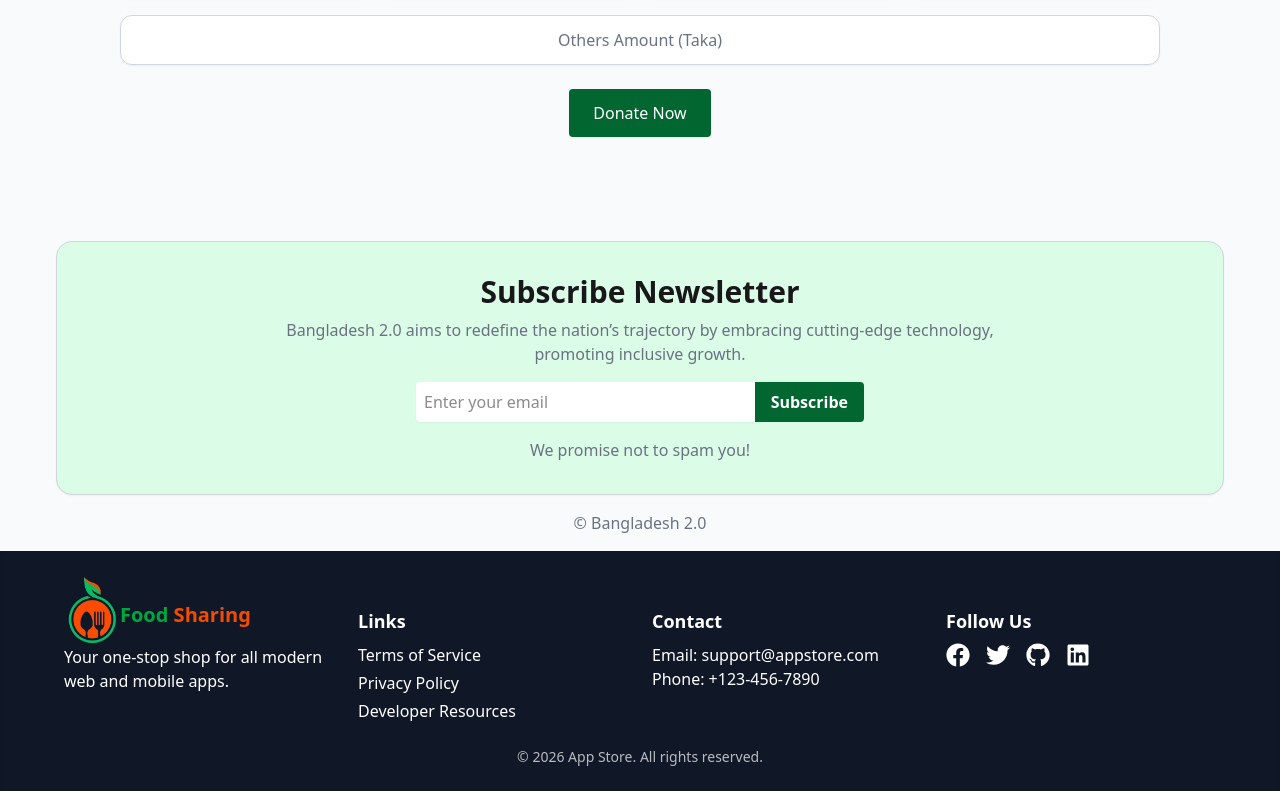
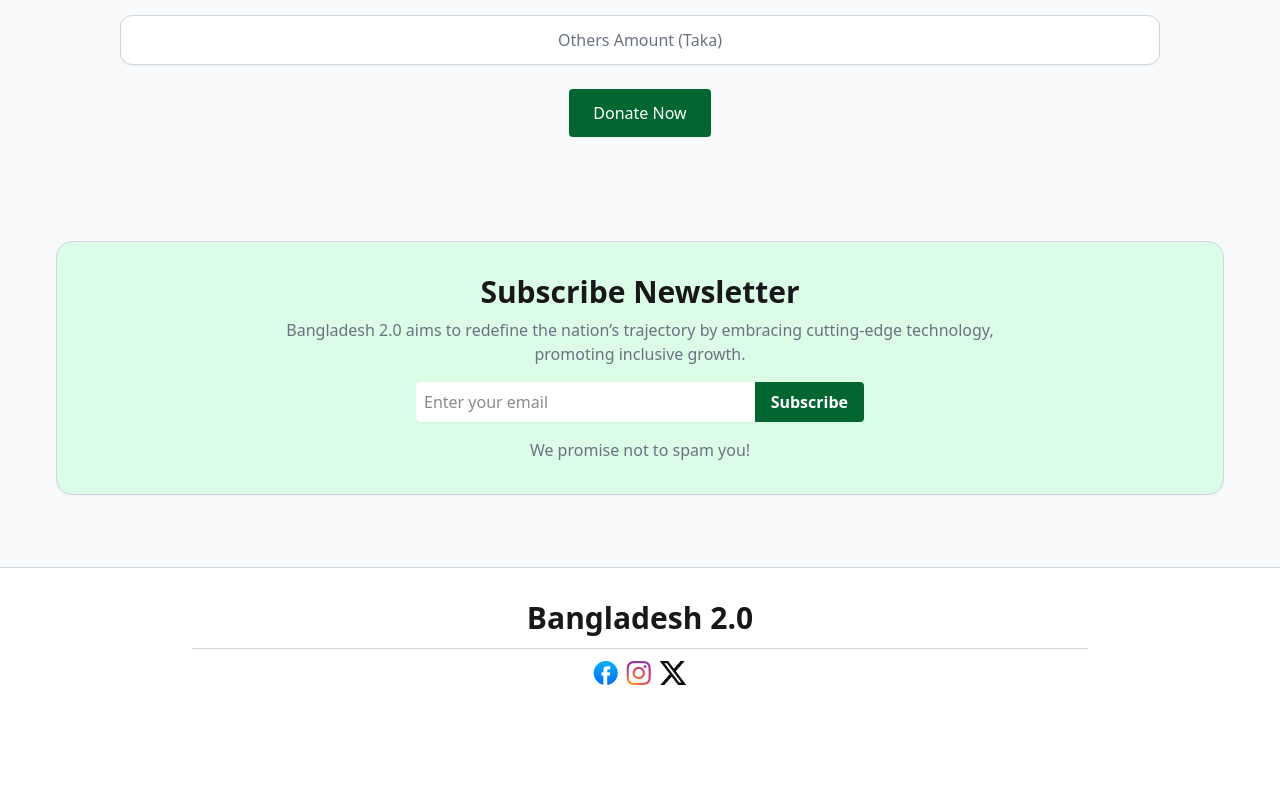
Before and after one commit to SDNATH-Git/pcc, a React (Vite) app: page / in a window 1280 px wide. Shown: the part 3714-4505 px from the top of the page. After the commit the page ends 4431 px from the top, so only its background shows below. Built offline with nearby package versions, Linux system fonts and the light colour scheme; no server answers.

Commit message:
added footer

```diff
--- a/src/Home/LandingPage.jsx
+++ b/src/Home/LandingPage.jsx
@@ -175,7 +175,8 @@ export default function App() {
 
 
             {/* Subscribe */}
-            < section className="bg-green-100 rounded-2xl shadow-xs border border-gray-300 p-8 text-center" >
+            <div className='pb-10 md:pb-18 bg-gray-50'>
+                < section className="bg-green-100 rounded-2xl shadow-xs border border-gray-300 p-8 text-center " >
                     <h2 className="text-2xl md:text-3xl font-extrabold mb-2">Subscribe Newsletter</h2>
                     <h2 className=" text-gray-500 px-0 md:px-10 lg:px-44 mb-2">Bangladesh 2.0 aims to redefine the nation’s trajectory by embracing cutting-edge technology, promoting inclusive growth.</h2>
                     <div className="flex  justify-center max-w-md mx-auto my-4">
@@ -183,13 +184,12 @@ export default function App() {
                         <button className="bg-green-800 text-white font-bold px-4 py-2 rounded-r">Subscribe</button>
                     </div>
                     <h1 className='text-center text-gray-500 '>We promise not to spam you!</h1>
-            </section >
+                </section>
+            </div>
 
 
 
 
-            {/* Footer */}
-            < footer className="text-center p-4 text-gray-500" >© Bangladesh 2.0</footer >
         </div >
     );
 }
--- a/src/components/Footer.jsx
+++ b/src/components/Footer.jsx
@@ -1,67 +1,26 @@
+import { div } from 'framer-motion/client';
 import React from 'react';
-import { FaFacebook, FaGithub, FaLinkedin, FaTwitter } from 'react-icons/fa';
-import Logo from "../assets/Logo.png";
+import facebook from "../assets/facebook.png";
+import x from "../assets/x.png";
+import instagram from "../assets/instagram.png";
 
 const Footer = () => {
     return (
-        <footer className="bg-gray-900 text-base-content  p-6 shadow-inner text-white">
-            <div className="max-w-6xl mx-auto grid grid-cols-1 sm:grid-cols-2 md:grid-cols-4 gap-6">
+        <div className=''>
+            <div className='bg-white p-8 border-t border-gray-300 shadow '>
+                <h1 className='text-2xl md:text-3xl font-extrabold text-center'>Bangladesh 2.0</h1>
+                <h1 className='border-t border-gray-300 mx-10 md:mx-40 my-3 '></h1>
 
-                {/* App Info */}
-                <div>
-                    <div className="flex items-center ">
-                        <img className="w-14 " src={Logo} alt="Logo" />
-                        <h1 className="text-xl mt-2.5 font-bold "><span className="text-green-600">Food</span> <span className="text-orange-600">Sharing</span></h1>
-                    </div>
-                    <p>Your one-stop shop for all modern web and mobile apps.</p>
+                <div className='flex gap-2 justify-center items-center'>
+                    <img src={facebook} alt="" />
+                    <img src={instagram} alt="" />
+                    <img src={x} alt="" />
+
+
                 </div>
 
-                {/* Useful Links */}
-                <div className='mt-8'>
-                    <h3 className="text-lg font-semibold mb-2">Links</h3>
-                    <ul className="space-y-1">
-                        <li>
-                            <a href="https://appstore.com/terms-of-service" target="_blank" rel="noopener noreferrer" className="hover:underline">
-                                Terms of Service
-                            </a>
-                        </li>
-                        <li>
-                            <a href="https://appstore.com/privacy-policy" target="_blank" rel="noopener noreferrer" className="hover:underline">
-                                Privacy Policy
-                            </a>
-                        </li>
-                        <li>
-                            <a href="https://stackoverflow.com/questions/56939805/how-to-change-developer-website-in-app-store" target="_blank" rel="noopener noreferrer" className="hover:underline">
-                                Developer Resources
-                            </a>
-                        </li>
-                    </ul>
-                </div>
-
-
-                {/* Contact Info (Optional) */}
-                <div className='mt-8'>
-                    <h3 className="text-lg font-semibold mb-2">Contact</h3>
-                    <p>Email: support@appstore.com</p>
-                    <p>Phone: +123-456-7890</p>
-                </div>
-
-                {/* Social Media */}
-                <div className='mt-8'>
-                    <h3 className="text-lg font-semibold mb-2">Follow Us</h3>
-                    <div className="flex gap-4 text-2xl">
-                        <a href="https://facebook.com" aria-label="Facebook"><FaFacebook /></a>
-                        <a href="https://twitter.com" aria-label="Twitter"><FaTwitter /></a>
-                        <a href="https://github.com" aria-label="GitHub"><FaGithub /></a>
-                        <a href="https://linkedin.com" aria-label="LinkedIn"><FaLinkedin /></a>
-                    </div>
-                </div>
             </div>
-
-            <div className="text-center mt-6 text-sm opacity-70">
-                © {new Date().getFullYear()} App Store. All rights reserved.
-            </div>
-        </footer>
+        </div>
     );
 };
 
```
Lines whose indentation alone changed are shown as unchanged.
